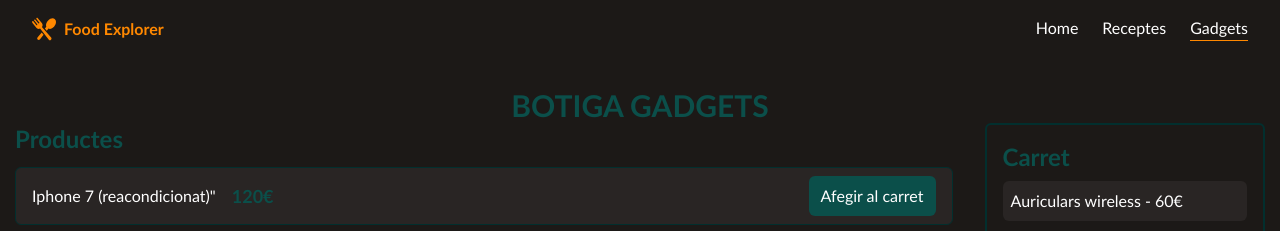
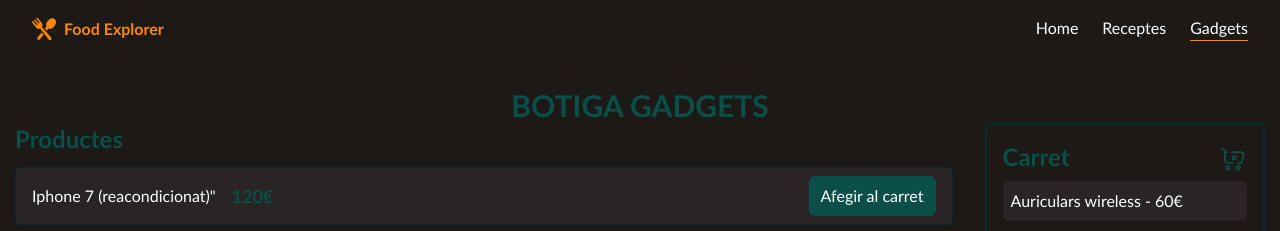
Before and after one commit to irie-yamashita/RA01AEA03-04-FoodExplorer-Gadgets, a Vue app: page /gadgets in a window 1280 px wide. Shown: the top 231 px of the page. Built offline with nearby package versions, Linux system fonts and the light colour scheme.

Commit message:
add logica buidar carret + modals

```diff
--- a/src/components/Carret.vue
+++ b/src/components/Carret.vue
@@ -7,17 +7,31 @@ const costTotal = computed(() =>
   carret.value.reduce((total, producte) => total + producte.preu, 0)
 );
 
+const handleBuidarCarret = () => {
+    const confirmation = confirm('Estàs segur@ que vols buidar el carret?');
+
+    if(confirmation) {
+        carret.value.length = 0;
+    }
+}
+
 
 </script>
 
 <template>
    <div class="flex flex-col justify-between gap-4 border-2 border-teal-950 rounded-md p-4 h-full">
     <header class="space-y-2">
-        <h2 class="text-teal-900 text-2xl font-bold">Carret</h2>
+        <div class="flex justify-between items-end">
+            <h2 class="text-teal-900 text-2xl font-bold">Carret</h2>
+            <button @click="handleBuidarCarret" class="cursor-pointer hover:brightness-110 hover:scale-105 transition-transform">
+                <img src="../assets/images/cart-cross.svg" class="text-teal-500 size-7" alt="buidar carret">
+            </button>
+        </div>
         <ul class="flex flex-col gap-2">
              <carret-item v-for="producte in carret" :key="producte.id" :producte="producte"></carret-item>
         </ul>
     </header>
     <p class="border-t w-full text-end pt-2">Total: {{ costTotal }}€</p>
+
    </div>
 </template>
--- a/src/components/ProducteItem.vue
+++ b/src/components/ProducteItem.vue
@@ -7,8 +7,12 @@ const props = defineProps({
 
 const emit = defineEmits(['add-product'])
 
-const onAfegirProducte = () => {
-    emit('add-product', props.producte)
+const onAfegirProducte = (producte) => {
+    const confirmation = confirm("Vols afegir '"+producte.nom+"' al teu carret?");
+
+    if(confirmation) {
+        emit('add-product', props.producte)
+    }
 }
 
 </script>
@@ -20,7 +24,7 @@ const onAfegirProducte = () => {
             <h3>{{ props.producte.nom }}</h3>
             <p class="text-teal-900 font-bold text-[18px]">{{ props.producte.preu }}€</p>
         </div>
-        <button @click="onAfegirProducte" class="btn w-fit bg-teal-900!">Afegir al carret</button>
+        <button @click="onAfegirProducte(producte)" class="btn w-fit bg-teal-900!">Afegir al carret</button>
     </li>
 
 </template>
```
Also changed, not shown: src/assets/images/cart-cross.svg (added).
